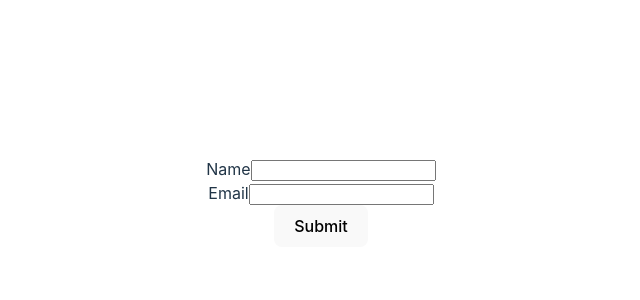
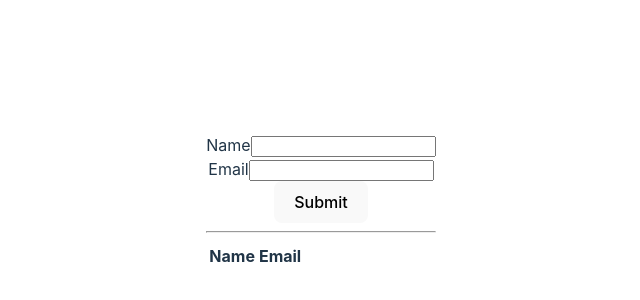
Before and after one commit to TusharMagdum1510/users, a React (Vite) app: page / in a window 1280 px wide. Shown: the part 198-498 px from the top of the page, without its empty margins (319-959 px from the left). Built offline with nearby package versions, Linux system fonts and the light colour scheme.

Commit message:
added UserList component to app

```diff
--- a/src/App.tsx
+++ b/src/App.tsx
@@ -1,6 +1,7 @@
 import { useState } from "react";
 import "./App.css";
 import UserForm from "./UserForm";
+import UserList from "./UserList";
 
 export interface UsersType {
   name: string;
@@ -10,13 +11,15 @@ export interface UsersType {
 function App() {
   const [users, setUsers] = useState<UsersType[]>([]);
 
-  const onUserAdd = (user:UsersType) => {
+  const onUserAdd = (user: UsersType) => {
     setUsers([...users, user]);
   };
 
   return (
     <>
       <UserForm onUserAdd={onUserAdd} />
+      <hr />
+      <UserList users={users} />
     </>
   );
 }
```
